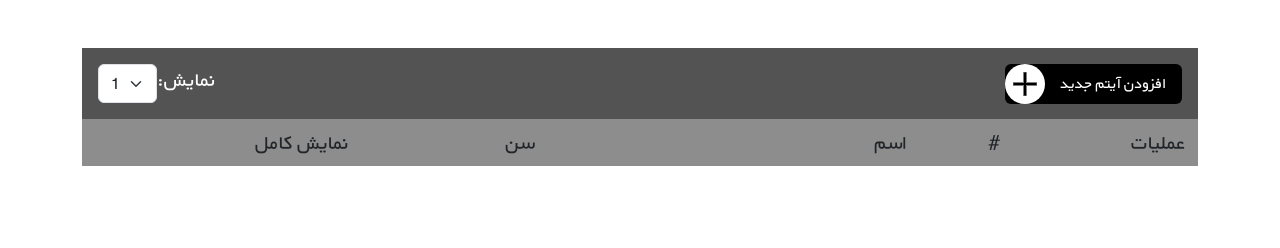
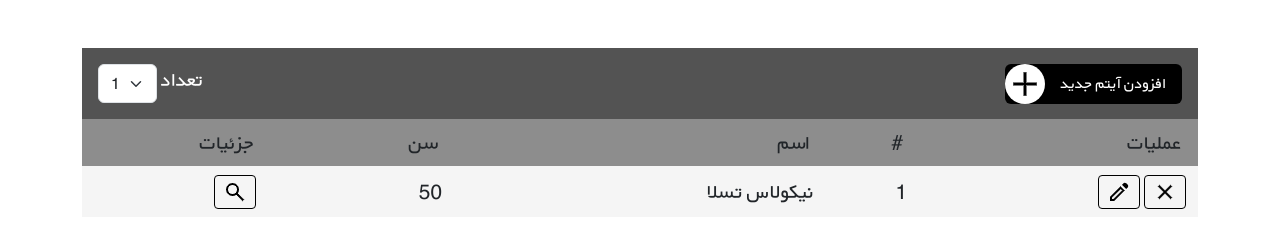
Before and after one commit to mohammad-asadollahi7/HW-git-part2, a plain HTML site: page index.html in a window 1280 px wide. Drawn offline with nearby package versions, Linux system fonts and the light colour scheme.

Commit message:
Add first row data

```diff
--- a/index.html
+++ b/index.html
@@ -19,7 +19,7 @@
                 <a class="bg-white rounded-5" href="#"><img class="hover" src="img/plus.png"></a>
             </div>
             <div class="d-flex my-2 mx-3">
-                <label class="form-label text-white align-self-center size13rem" for="#select">نمایش:</label>
+                <label class="ms-1 form-label text-white align-self-center size13rem" for="#select">تعداد</label>
                 <select class="bg-white form-select" id="select">
                     <option>1</option>
                     <option>2</option>
@@ -30,13 +30,25 @@
                  </div>
         </div>
         <div class="row mx-0 py-2  color2 align-items-center">
-            <div class="col-2 size13rem">عملیات</div>
+            <div class="me-1 col-3 size13rem">عملیات</div>
             <div class="col-1 size13rem">#</div>
             <div class="col-4 size13rem">اسم</div>
-            <div class="col-2 size13rem">سن</div>
-            <div class="col-3 size13rem">نمایش کامل</div>
+            <div class="col size13rem">سن</div>
+            <div class="col size13rem">جزئیات</div>
         </div>
-        <div class="row"></div>
+        <div class="row mx-0 py-2  color3 align-items-center">
+            <div class="col-3 size13rem">
+                <button class="btn border-black btn-sm" type="button"> <img src="img/close.png"> </button>
+                <button class="btn border-black btn-sm" type="button"> <img src="img/edit.png"> </button>
+            </div>
+            <div class="col-1 size13rem">1 </div>
+            <div class="col-4 size13rem">نیکولاس تسلا</div>
+            <div class="col size13rem">50</div>
+            <div class="col size13rem">
+                <button class="btn border-black btn-sm" type="button"><img src="img/search.png"></button>
+            </div>
+
+        </div>
         <div class="row"></div>
         <div class="row"></div>
         <div class="row"></div>
--- a/style/style.css
+++ b/style/style.css
@@ -1,6 +1,7 @@
 *{
     direction: rtl;
     font-family: yekan, sans-serif;
+    font-size: 100%;
 }
 @font-face{
     font-family: yekan;
@@ -21,3 +22,6 @@
 .color2{
     background-color: rgb(141,141,141);
 }
+.color3{
+    background-color: rgb(245,245,245);
+}
```
Also changed, not shown: .gitignore.txt (deleted), img/close.png (added), img/edit.png (added), img/search.png (added).
